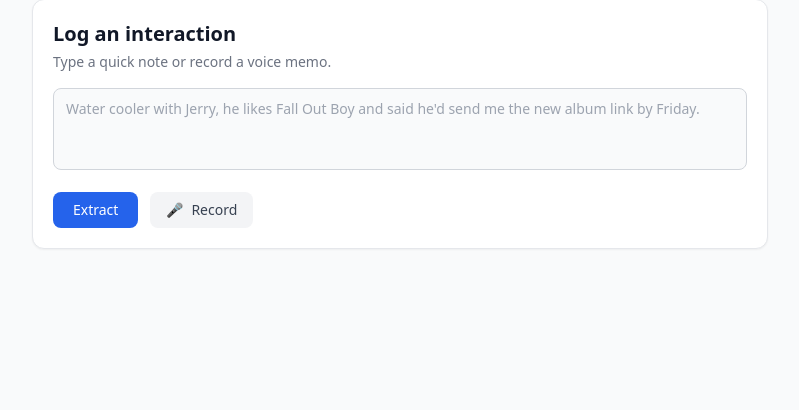
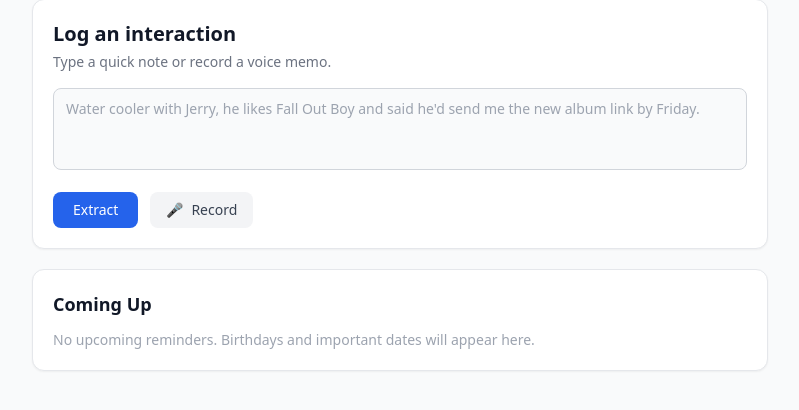
Before and after one commit to NebulaDrifter/REMI, a FastAPI app: template frontend/templates/capture.html in a window 1280 px wide. Shown: the part 82-492 px from the top of the page, without its empty margins (240-1039 px from the left). Run offline with FastAPI, Linux system fonts and the light colour scheme; the template is opened without the code that fills it, so the values that code supplies are empty; parts of the project's set-up code (start-up, migrations or seed data) failed here and were passed over; some libraries are stand-ins or nearby versions.

Commit message:
Fix Coming Up panel: always visible, handle full-date annual reminders
Panel now shows even when empty. Annual reminder query now handles
both MM-DD and YYYY-MM-DD formats via SUBSTR normalization, fixing
cases where the AI stores a birthday as a full date. Version 0.2.1.

```diff
--- a/core/version.py
+++ b/core/version.py
@@ -1,3 +1,3 @@
 """Single source of truth for REMI version."""
 
-VERSION = "0.2.0"
+VERSION = "0.2.1"
--- a/frontend/templates/capture.html
+++ b/frontend/templates/capture.html
@@ -39,9 +39,9 @@
     </form>
 </div>
 
-{% if upcoming_reminders %}
 <div class="bg-white dark:bg-gray-800 border border-gray-200 dark:border-gray-700 rounded-xl p-5 shadow-sm mt-5">
     <h2 class="text-lg font-semibold mb-3">Coming Up</h2>
+    {% if upcoming_reminders %}
     <div class="space-y-1" id="upcoming-list">
         {% for item in upcoming_reminders %}
         <div class="flex items-center justify-between py-2 border-b border-gray-100 dark:border-gray-700 last:border-0">
@@ -67,8 +67,10 @@
         </div>
         {% endfor %}
     </div>
+    {% else %}
+    <p class="text-sm text-gray-400 dark:text-gray-500">No upcoming reminders. Birthdays and important dates will appear here.</p>
+    {% endif %}
 </div>
-{% endif %}
 
 <div id="extraction-result" class="mt-5 hidden">
     <div class="bg-white dark:bg-gray-800 border border-gray-200 dark:border-gray-700 rounded-xl p-5 shadow-sm space-y-4">
```
Also changed, not shown: adapters/storage/sqlite.py.
